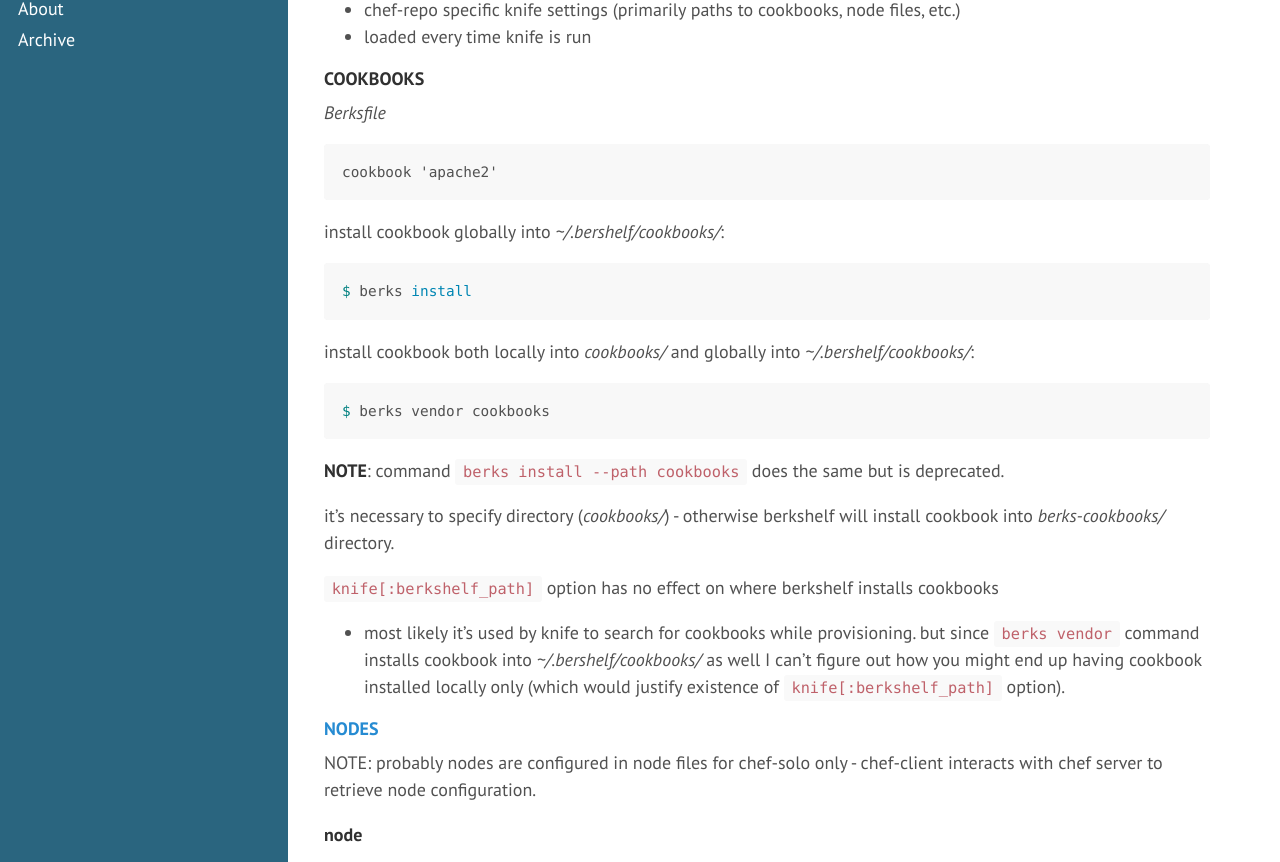
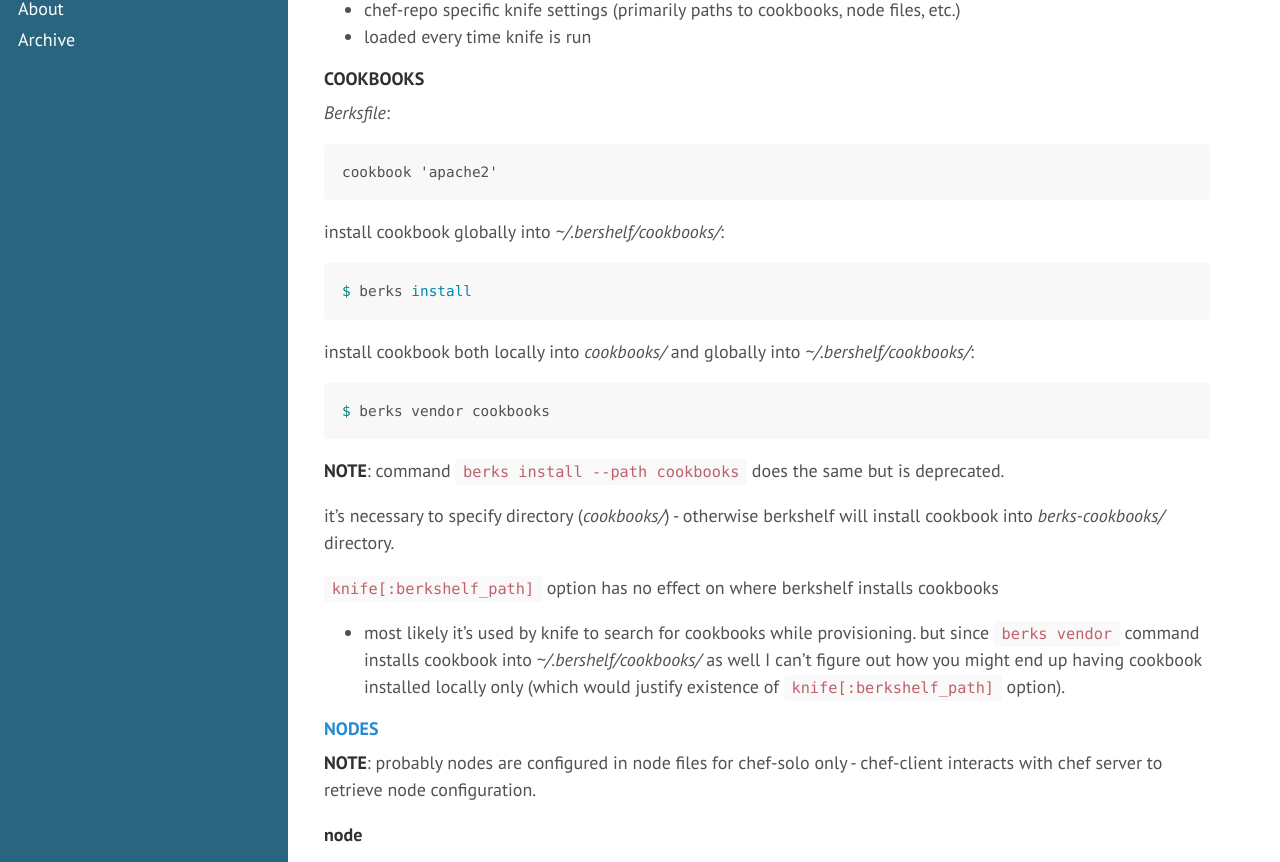
Before and after one commit to tap349/tap349.github.io, a Jekyll site: the page built from _posts/2015-01-06-notes-about-chef.md, in a window 1280 px wide and 1400 px high, scrolled down 1811 px. Shown: the part 159-1021 px from the top of the window. Built offline with Jekyll 4.4.1, drawn with Linux system fonts in a browser that asks for light colours; Markdown is read by kramdown in place of the engine named in the settings; some of the changed lines change nothing that is shown.

Commit message:
update 2016-01-08_03:31:39

````diff
--- a/_posts/2015-01-06-notes-about-chef.md
+++ b/_posts/2015-01-06-notes-about-chef.md
@@ -88,7 +88,7 @@ _.chef/knife.rb_
 
 #### COOKBOOKS
 
-_Berksfile_
+_Berksfile_:
 
 ```
 cookbook 'apache2'
@@ -120,7 +120,7 @@ as well I can't figure out how you might end up having cookbook installed locall
 
 #### [NODES](https://docs.chef.io/nodes.html)
 
-NOTE: probably nodes are configured in node files for chef-solo only -
+**NOTE**: probably nodes are configured in node files for chef-solo only -
 chef-client interacts with chef server to retrieve node configuration.
 
 **node**
````
